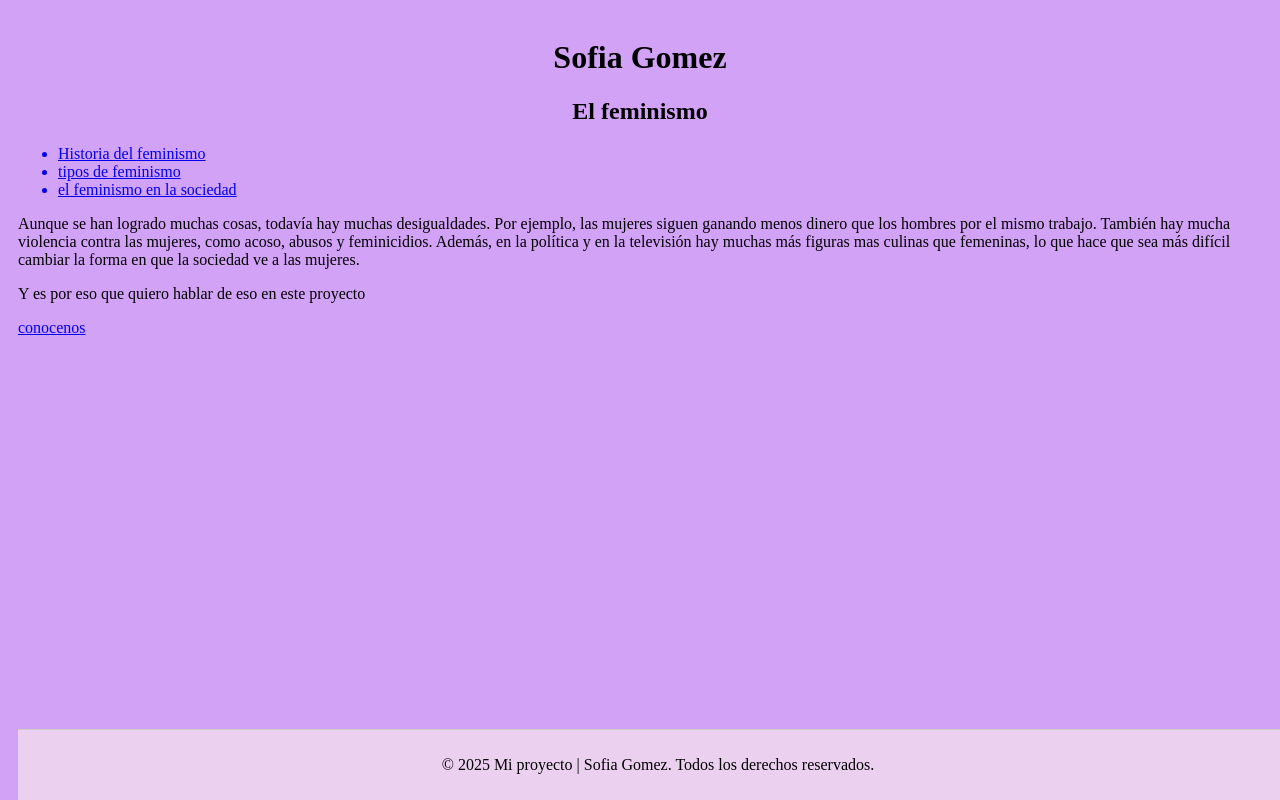
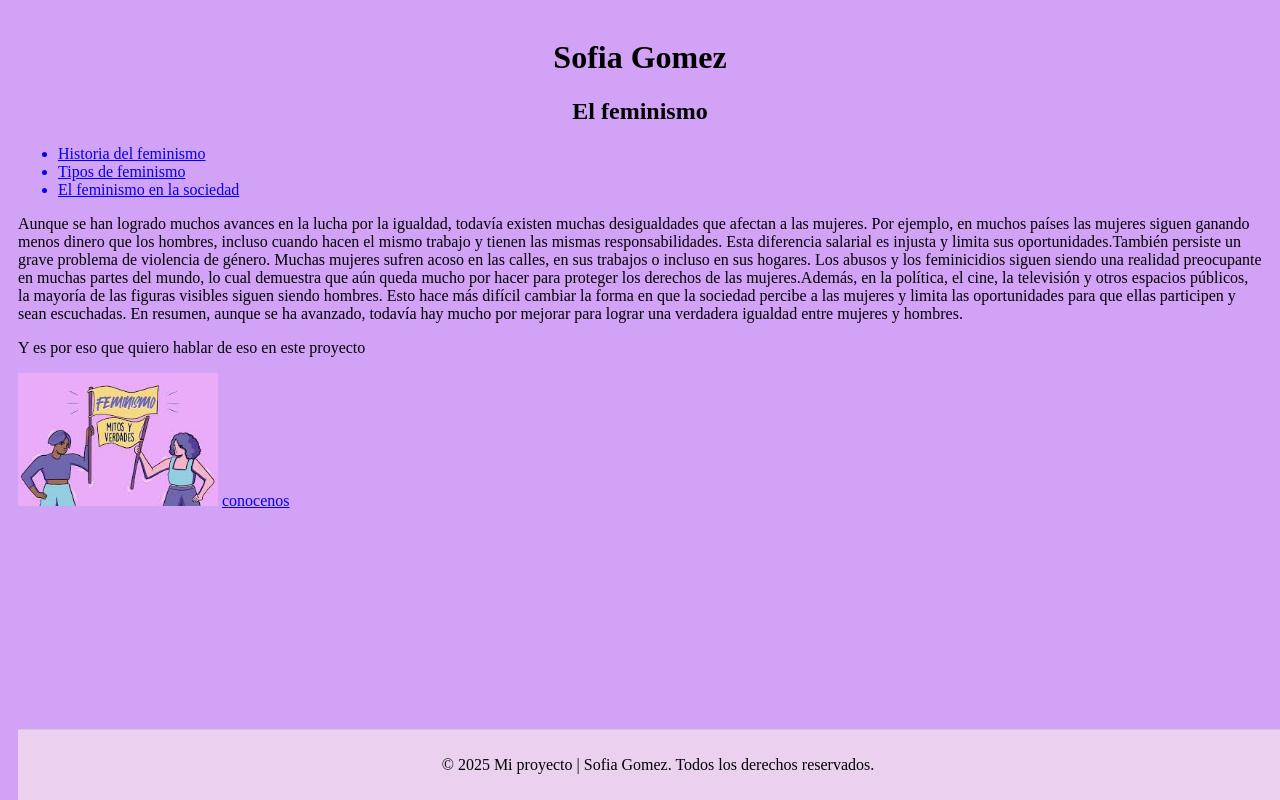
Before and after one commit to sofiagomar/sofiagomar.github.io, a plain HTML site: page Index.html in a window 1280 px wide. Drawn offline with Linux system fonts and the light colour scheme.

Commit message:
Update Index.html

```diff
--- a/Index.html
+++ b/Index.html
@@ -24,16 +24,23 @@ h1, h2{
 
 <ul>
 <a href= "https://sofiagomar.github.io/Subtema1.html"><li> Historia del feminismo </li> </a>
-<a href= "https://sofiagomar.github.io/Subtema2.html"><li> tipos de feminismo</li> </a>
-<a href= "https://sofiagomar.github.io/Subtema3.html"><li> el feminismo en la sociedad </li> </a>
+<a href= "https://sofiagomar.github.io/Subtema2.html"><li> Tipos de feminismo</li> </a>
+<a href= "https://sofiagomar.github.io/Subtema3.html"><li> El feminismo en la sociedad </li> </a>
 </ul>
 
-<p> Aunque se han logrado muchas cosas, todavía hay muchas desigualdades. Por ejemplo, las mujeres siguen
-        ganando menos dinero que los hombres por el mismo trabajo. También hay mucha violencia contra las mujeres,
-        como acoso, abusos y feminicidios. Además, en la política y en la televisión hay muchas más figuras mas culinas que femeninas,
-        lo que hace que sea más difícil cambiar la forma en que la sociedad ve a las mujeres. </p>
+<p> Aunque se han logrado muchos avances en la lucha por la igualdad, todavía existen muchas desigualdades que afectan a las mujeres. Por ejemplo,
+  en muchos países las mujeres siguen ganando menos dinero que los hombres, incluso cuando hacen el mismo trabajo y tienen las mismas responsabilidades.
+ Esta diferencia salarial es injusta y limita sus oportunidades.También persiste un grave problema de violencia de género. Muchas mujeres sufren
+  acoso en las calles, en sus trabajos o incluso en sus hogares. Los abusos y los feminicidios siguen siendo una realidad preocupante en muchas partes del mundo,
+lo cual demuestra que aún queda mucho por hacer para proteger los derechos de las mujeres.Además, en la política, el cine, la televisión y otros espacios públicos,
+la mayoría de las figuras visibles siguen siendo hombres. Esto hace más difícil cambiar la forma en que la sociedad percibe a las mujeres y limita las oportunidades
+para que ellas participen y sean escuchadas.
+En resumen, aunque se ha avanzado, todavía hay mucho por mejorar para lograr una verdadera igualdad entre mujeres y hombres. </p>
 
         <p> Y es por eso que quiero hablar de eso en este proyecto  </p>
+
+<img src="https://sofiagomar.github.io/IMG_0867.jpeg"heigth=200 width=200>
+
    <a href="https://sofiagomar.github.io/acerca.html"> conocenos </a>
 </body>
 <footer>
```
